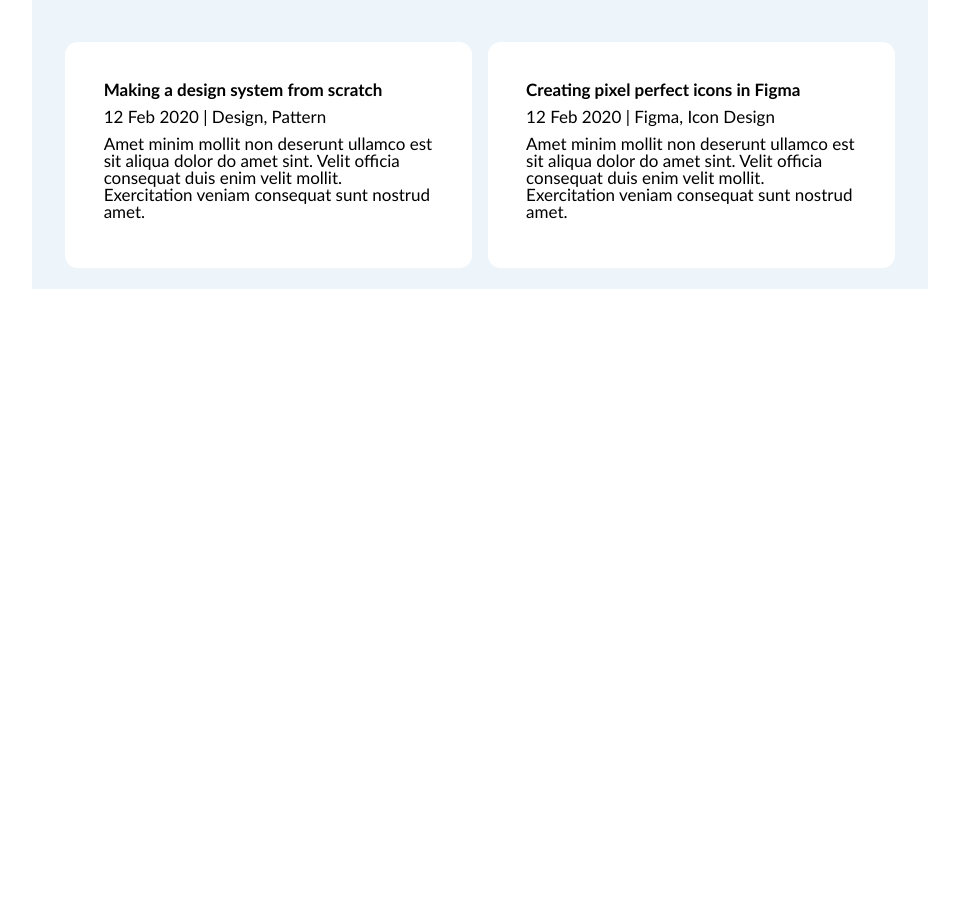
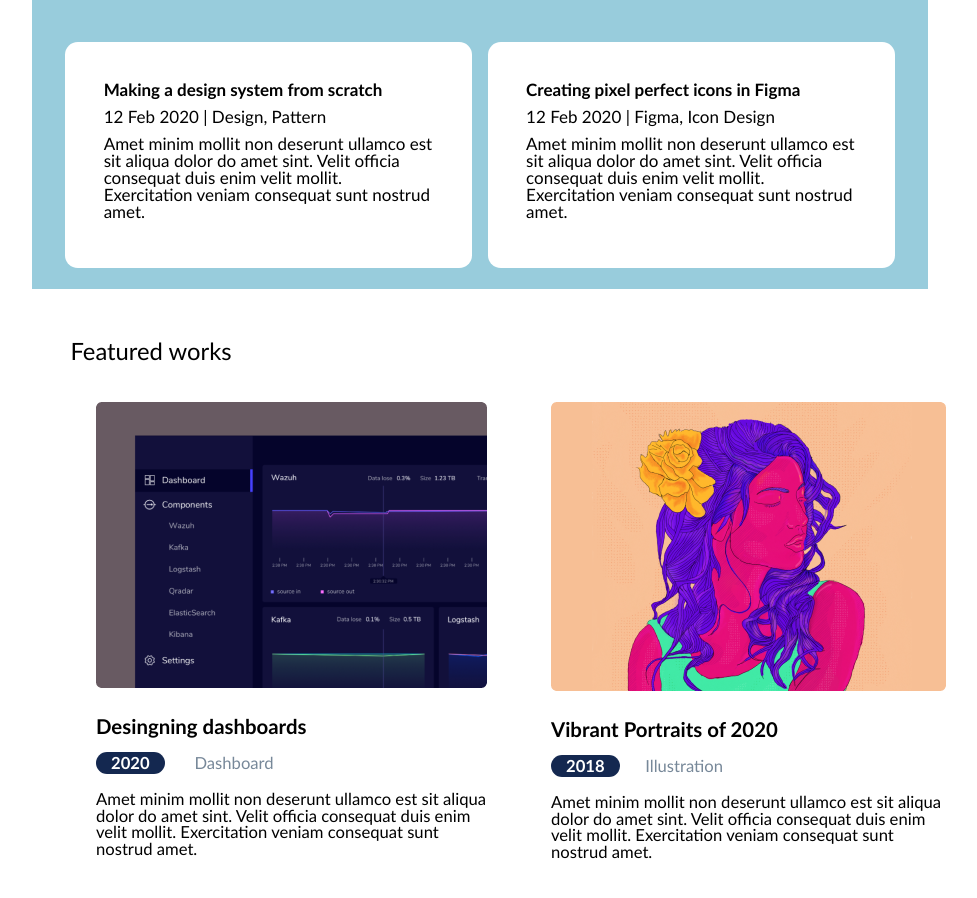
Before and after one commit to roberta2212/atv-portif-lio, a plain HTML site: page index.html in a window 1280 px wide. Shown: the part 500-1398 px from the top of the page, without its empty margins (160-1137 px from the left). Before the commit the page ends 800 px from the top, so only its background shows below. Drawn offline with Linux system fonts and the light colour scheme.

Commit message:
atualizado

```diff
--- a/css/style.css
+++ b/css/style.css
@@ -130,8 +130,8 @@ section.banner button {
 	border-radius: 3px;
 }
 section.rt-post {
-	background-color: #edf4fa;
-	padding: 1vw 2vw 1vw;
+	background-color: #98ccdc;
+	padding: 1vw 2vw 1vw 2vw;
 }
 section.rt-post h2 {
 	font-size: 1.5rem;
@@ -154,6 +154,38 @@ section.rt-post ul li {
 section.rt-post ul li p {
 	margin: 10px 0 10px 0;
 }
+section.ft-works h2 {
+	font-size: 1.4rem;
+	margin: 4vw 0 3vw 3vw;
+}
+section.ft-works ul {
+	display: flex;
+	margin: 0 0 4vw 0;
+}
+section.ft-works ul li {
+	margin: 0 0 0 5vw;
+}
+section.ft-works ul li h3 {
+	 font-weight:bold;
+	 font-size: 1.2rem;
+	 margin: 2vw 0 1.5vw 0;
+}
+section.ft-works ul li p {
+    margin: 1.5vw 0 0 0;
+	font-size: 1.3vw;
+}
+section.ft-works ul li p span {
+	background-color: #142850;
+	border-radius: 30px;
+	color: white;
+	font-weight: bold;
+	padding: 1px 15px 1px 15px;
+	margin: 0 2vw 0 0;
+}
+section.ft-works p.categories {
+	color: lightslategray;
+
+}
 /*=======================================================
                           FOOTER
 =========================================================*/
--- a/index.html
+++ b/index.html
@@ -59,9 +59,32 @@
 
 
                 </li>
+
             </ul>
+            </section>
+            <section class="ft-works">
+                <h2>Featured works</h2>
+                <ul>
+                    <li>
+                        <img src="images/Rectangle30.png" alt="foto dashboards">
+                        <h3>Desingning dashboards</h3>
+                        <p class="categories"><span>2020</span> Dashboard</p>
+                        <p>
+                            Amet minim mollit non deserunt ullamco est sit aliqua dolor do amet sint. Velit officia consequat duis enim velit mollit. Exercitation veniam consequat sunt nostrud amet.
+                        </p>
+                    </li>
+                    <li>
+                        <img src="images/Rectangle32.png" alt="Mulher Rosa">
+                        <h3>Vibrant Portraits of 2020</h3>
+                        <p class="categories"><span>2018</span>Illustration</p>
+                        <p>
+                            Amet minim mollit non deserunt ullamco est sit aliqua dolor do amet sint. Velit officia consequat duis enim velit mollit. Exercitation veniam consequat sunt nostrud amet.
+                        </p>
+                    </li>
+                </ul>
+            </section>
 
-        </section>
+
     </main>
 </body>
 </html>
```
